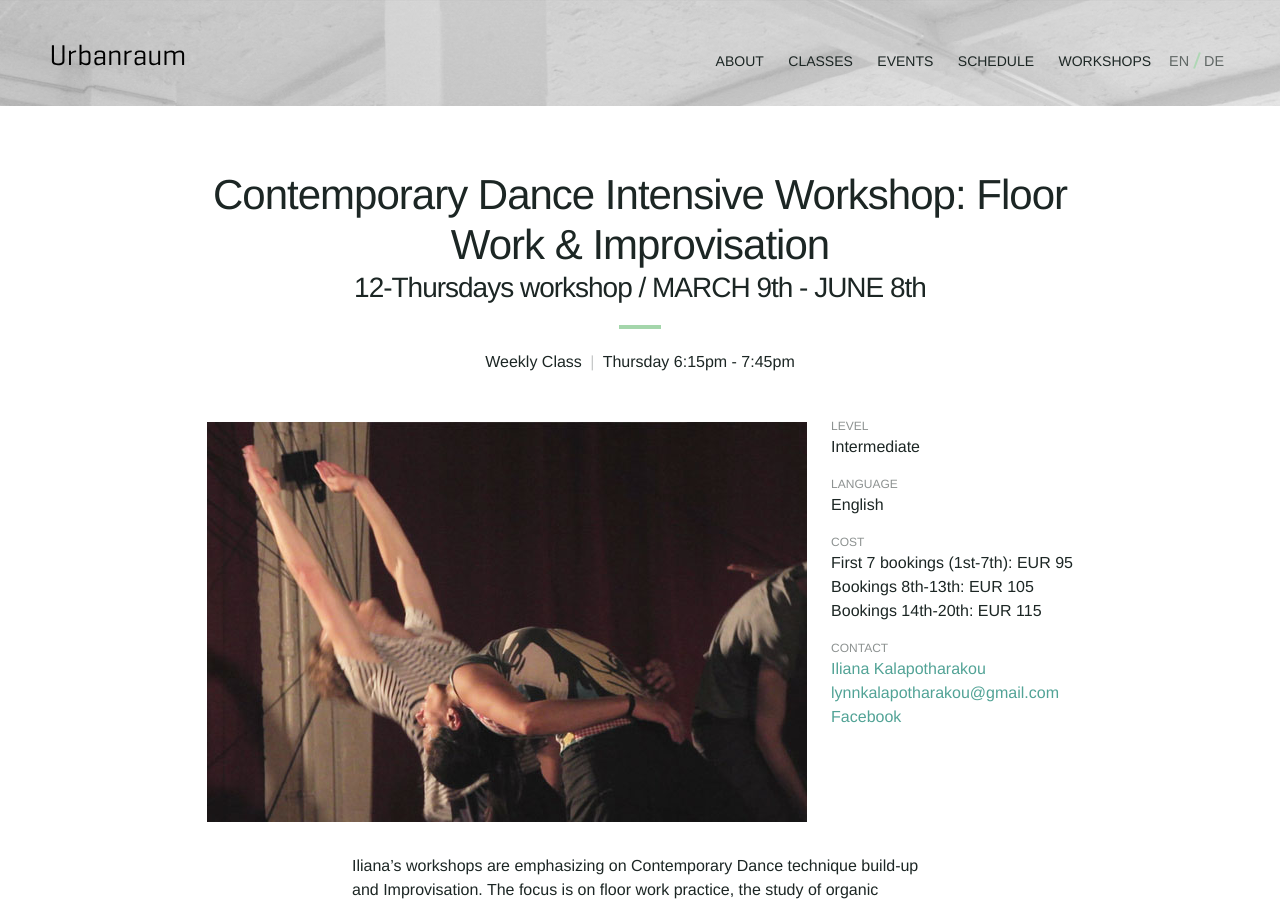
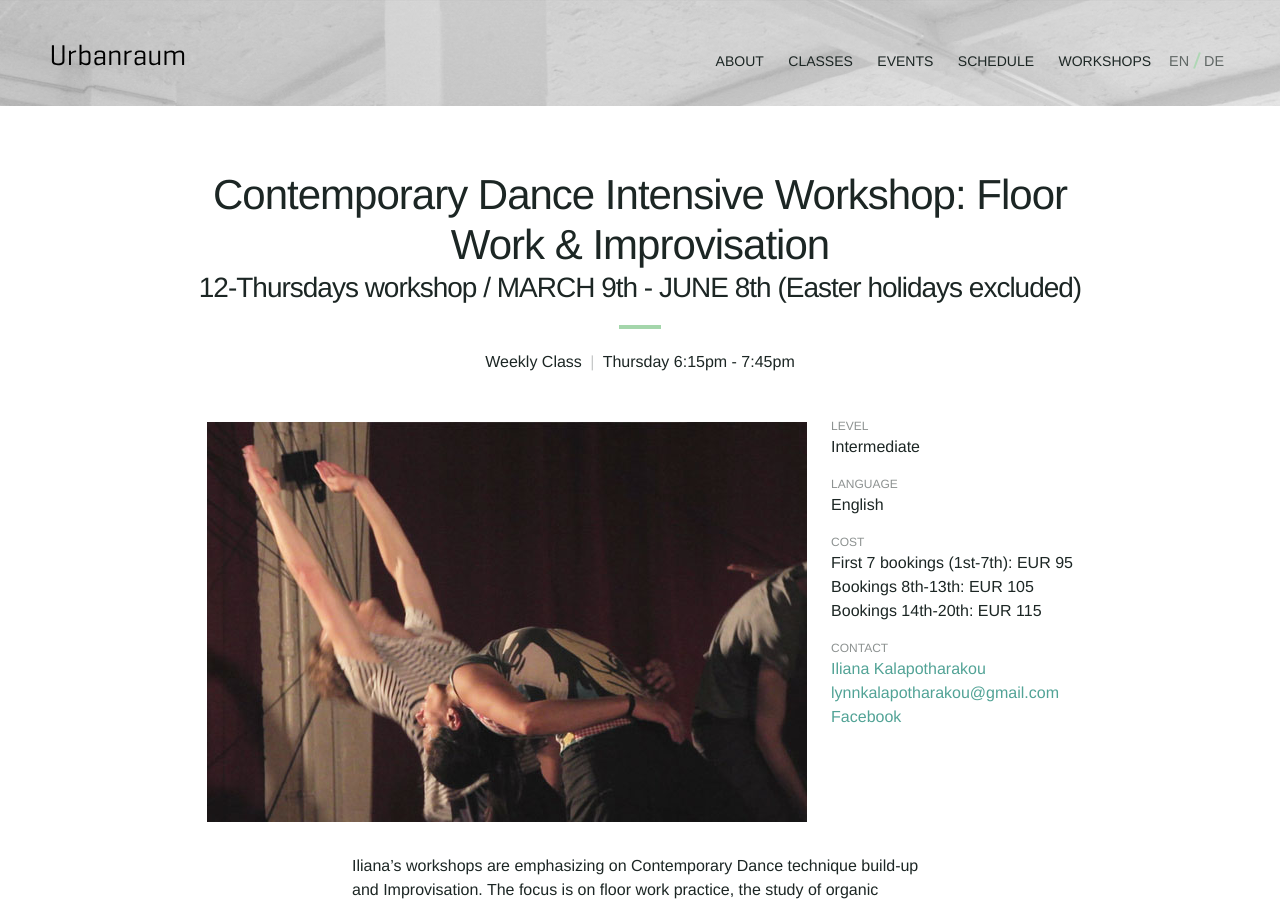
Before and after one commit to Kriesse/urbanraum, a Jekyll site: the page built from _classes/contemporary_dance_intensive_workshop.md, in a window 1280 px wide and 900 px high. Built offline with Jekyll 4.4.1, drawn with Linux system fonts in a browser that asks for light colours; nearby versions of some CDN libraries.

Commit message:
Update contemporary_dance_intensive_workshop.md

```diff
--- a/_classes/contemporary_dance_intensive_workshop.md
+++ b/_classes/contemporary_dance_intensive_workshop.md
@@ -11,8 +11,8 @@ image: "class-contemporaray-dance-intensive-workshop.jpg"
 title_en: "Contemporary Dance Intensive Workshop: Floor Work & Improvisation"
 title_de: "Contemporary Dance Intensive Workshop: Floor Work & Improvisation"
 
-subtitle_en: "12-Thursdays workshop / MARCH 9th - JUNE 8th"
-subtitle_de: "12-Thursdays workshop / MARCH 9th - JUNE 8th"
+subtitle_en: "12-Thursdays workshop / MARCH 9th - JUNE 8th (Easter holidays excluded)"
+subtitle_de: "12-Thursdays workshop / MARCH 9th - JUNE 8th (Easter holidays excluded)"
 
 type_en: "Weekly Class"
 type_de: "Wöchentlicher Kurs"
```
